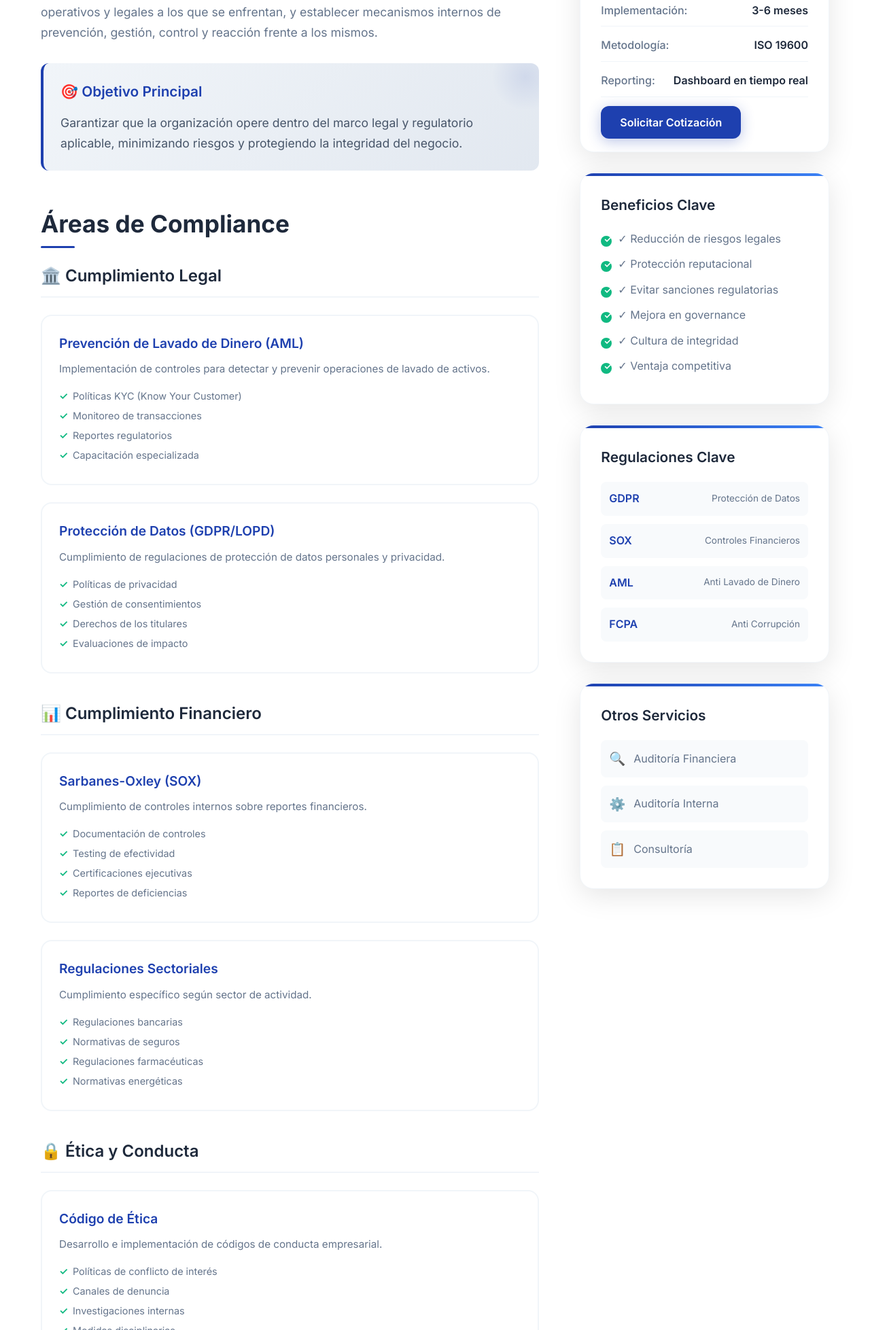
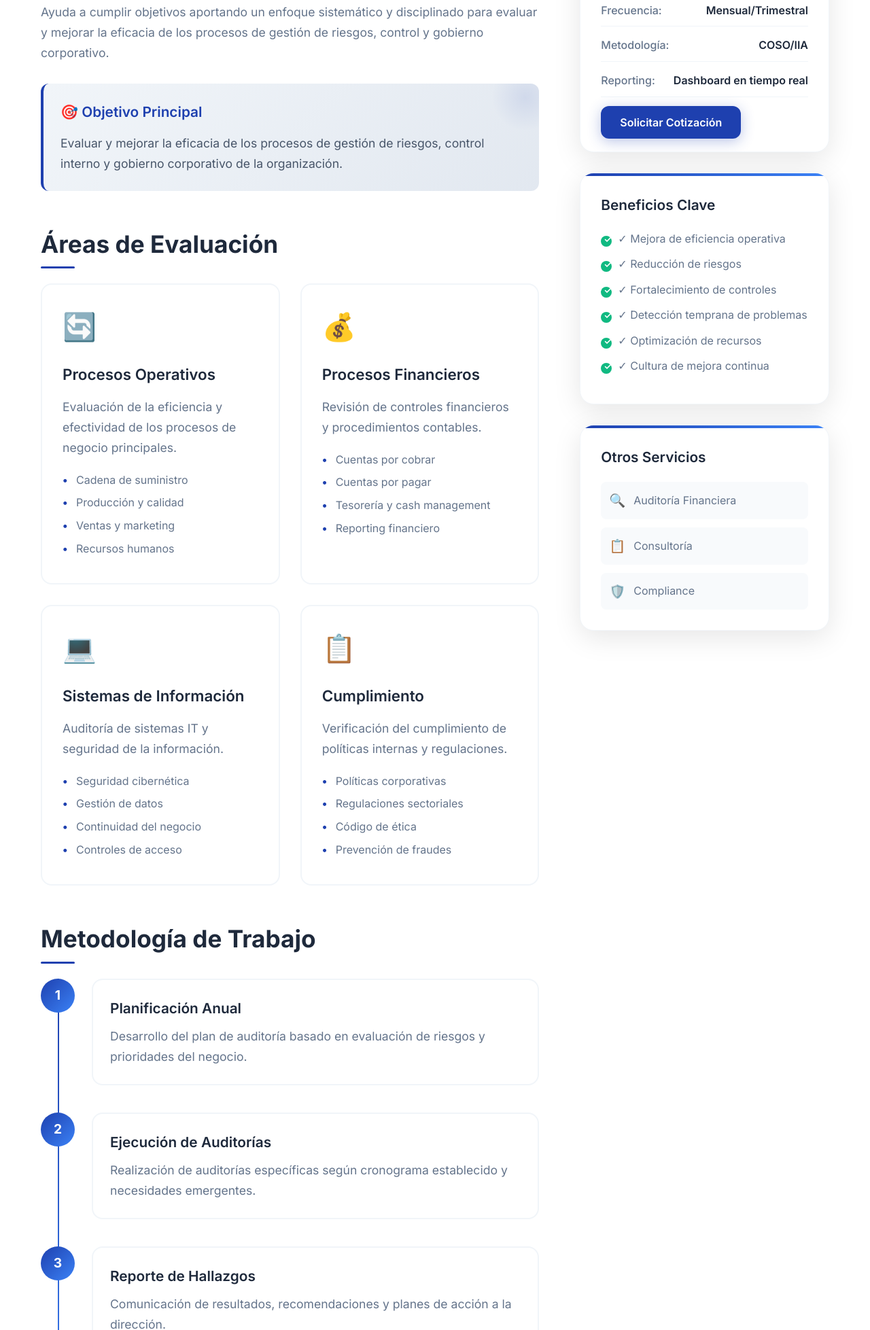
Before and after one commit to Alexis20230/taxa-one, a plain HTML site: page conpliance.html in a window 1280 px wide. Shown: the part 843-2800 px from the top of the page at 68% size. Drawn offline with Linux system fonts and the light colour scheme.

Commit message:
Update conpliance.html

```diff
--- a/conpliance.html
+++ b/conpliance.html
@@ -3,7 +3,7 @@
 <head>
     <meta charset="UTF-8">
     <meta name="viewport" content="width=device-width, initial-scale=1.0">
-    <title>Taxaccount & Asociados<</title>
+    <title>Auditoría Interna - AuditPro</title>
     <link rel="stylesheet" href="estilo 1.css">
     <link rel="stylesheet" href="estilo 2.css">
     <link href="https://fonts.googleapis.com/css2?family=Inter:wght@300;400;500;600;700&display=swap" rel="stylesheet">
@@ -15,7 +15,7 @@
             <div class="nav-container">
                 <div class="logo">
                     <span class="logo-icon">📊</span>
-                    <span class="logo-text">Taxaccount & Asociados<</span>
+                    <span class="logo-text">AuditPro</span>
                 </div>
 
                 <ul class="nav-menu">
@@ -25,10 +25,10 @@
                     <li class="nav-item dropdown">
                         <a href="#servicios" class="nav-link dropdown-toggle">Servicios</a>
                         <div class="dropdown-menu">
-                            <a href="consultoria financiera.html" class="dropdown-item">Auditoría Financiera</a>
-                            <a href="auditoria.html" class="dropdown-item">Auditoría Interna</a>
+                            <a href="auditoria.html" class="dropdown-item">Auditoría Financiera</a>
+                            <a href=".html" class="dropdown-item active">Auditoría Interna</a>
                             <a href="consultorias.html" class="dropdown-item">Consultoría</a>
-                            <a href="conpliance.html" class="dropdown-item active">Compliance</a>
+                            <a href="conpliance.html" class="dropdown-item">Compliance</a>
                         </div>
                     </li>
                     <li class="nav-item">
@@ -53,33 +53,33 @@
         <div class="service-hero-container">
             <div class="service-hero-content">
                 <div class="breadcrumb">
-                    <a href="index.html">Inicio</a> / <span>Compliance</span>
+                    <a href="index.html">Inicio</a> / <span>Auditoría Interna</span>
                 </div>
                 <h1 class="service-hero-title">
-                    <span class="service-icon">🛡️</span>
-                    Compliance y Cumplimiento
+                    <span class="service-icon">⚙️</span>
+                    Auditoría Interna
                 </h1>
                 <p class="service-hero-description">
-                    Aseguramiento integral del cumplimiento normativo y regulatorio para minimizar riesgos
-                    legales, proteger la reputación corporativa y garantizar la sostenibilidad del negocio.
+                    Evaluación independiente y objetiva de procesos internos para optimizar la eficiencia
+                    operacional, fortalecer el control de gestión y agregar valor a tu organización.
                 </p>
                 <div class="service-stats">
                     <div class="service-stat">
-                        <span class="stat-number">100+</span>
-                        <span class="stat-label">Regulaciones Monitoreadas</span>
+                        <span class="stat-number">150+</span>
+                        <span class="stat-label">Procesos Optimizados</span>
                     </div>
                     <div class="service-stat">
-                        <span class="stat-number">0</span>
-                        <span class="stat-label">Sanciones Recibidas</span>
+                        <span class="stat-number">85%</span>
+                        <span class="stat-label">Mejora en Eficiencia</span>
                     </div>
                     <div class="service-stat">
                         <span class="stat-number">24/7</span>
-                        <span class="stat-label">Monitoreo Regulatorio</span>
+                        <span class="stat-label">Monitoreo Continuo</span>
                     </div>
                 </div>
             </div>
         </div>
-        <div class="service-hero-bg service-hero-bg-compliance"></div>
+        <div class="service-hero-bg service-hero-bg-internal"></div>
     </section>
 
     <!-- Service Details -->
@@ -88,149 +88,94 @@
             <div class="service-content">
                 <div class="service-main">
                     <div class="service-section">
-                        <h2>¿Qué es Compliance?</h2>
-                        <p>El compliance o cumplimiento normativo es el conjunto de procedimientos y buenas prácticas adoptadas por las organizaciones para identificar y clasificar los riesgos operativos y legales a los que se enfrentan, y establecer mecanismos internos de prevención, gestión, control y reacción frente a los mismos.</p>
+                        <h2>¿Qué es la Auditoría Interna?</h2>
+                        <p>La auditoría interna es una actividad independiente y objetiva de aseguramiento y consulta, diseñada para agregar valor y mejorar las operaciones de una organización. Ayuda a cumplir objetivos aportando un enfoque sistemático y disciplinado para evaluar y mejorar la eficacia de los procesos de gestión de riesgos, control y gobierno corporativo.</p>
 
                         <div class="highlight-box">
                             <h3>🎯 Objetivo Principal</h3>
-                            <p>Garantizar que la organización opere dentro del marco legal y regulatorio aplicable, minimizando riesgos y protegiendo la integridad del negocio.</p>
+                            <p>Evaluar y mejorar la eficacia de los procesos de gestión de riesgos, control interno y gobierno corporativo de la organización.</p>
                         </div>
                     </div>
 
                     <div class="service-section">
-                        <h2>Áreas de Compliance</h2>
-                        <div class="compliance-areas">
-                            <div class="compliance-category">
-                                <h3>🏛️ Cumplimiento Legal</h3>
-                                <div class="compliance-items">
-                                    <div class="compliance-item">
-                                        <h4>Prevención de Lavado de Dinero (AML)</h4>
-                                        <p>Implementación de controles para detectar y prevenir operaciones de lavado de activos.</p>
-                                        <ul>
-                                            <li>Políticas KYC (Know Your Customer)</li>
-                                            <li>Monitoreo de transacciones</li>
-                                            <li>Reportes regulatorios</li>
-                                            <li>Capacitación especializada</li>
-                                        </ul>
-                                    </div>
-
-                                    <div class="compliance-item">
-                                        <h4>Protección de Datos (GDPR/LOPD)</h4>
-                                        <p>Cumplimiento de regulaciones de protección de datos personales y privacidad.</p>
-                                        <ul>
-                                            <li>Políticas de privacidad</li>
-                                            <li>Gestión de consentimientos</li>
-                                            <li>Derechos de los titulares</li>
-                                            <li>Evaluaciones de impacto</li>
-                                        </ul>
-                                    </div>
-                                </div>
+                        <h2>Áreas de Evaluación</h2>
+                        <div class="evaluation-areas">
+                            <div class="area-card">
+                                <div class="area-icon">🔄</div>
+                                <h3>Procesos Operativos</h3>
+                                <p>Evaluación de la eficiencia y efectividad de los procesos de negocio principales.</p>
+                                <ul>
+                                    <li>Cadena de suministro</li>
+                                    <li>Producción y calidad</li>
+                                    <li>Ventas y marketing</li>
+                                    <li>Recursos humanos</li>
+                                </ul>
                             </div>
-
-                            <div class="compliance-category">
-                                <h3>📊 Cumplimiento Financiero</h3>
-                                <div class="compliance-items">
-                                    <div class="compliance-item">
-                                        <h4>Sarbanes-Oxley (SOX)</h4>
-                                        <p>Cumplimiento de controles internos sobre reportes financieros.</p>
-                                        <ul>
-                                            <li>Documentación de controles</li>
-                                            <li>Testing de efectividad</li>
-                                            <li>Certificaciones ejecutivas</li>
-                                            <li>Reportes de deficiencias</li>
-                                        </ul>
-                                    </div>
-
-                                    <div class="compliance-item">
-                                        <h4>Regulaciones Sectoriales</h4>
-                                        <p>Cumplimiento específico según sector de actividad.</p>
-                                        <ul>
-                                            <li>Regulaciones bancarias</li>
-                                            <li>Normativas de seguros</li>
-                                            <li>Regulaciones farmacéuticas</li>
-                                            <li>Normativas energéticas</li>
-                                        </ul>
-                                    </div>
-                                </div>
+                            <div class="area-card">
+                                <div class="area-icon">💰</div>
+                                <h3>Procesos Financieros</h3>
+                                <p>Revisión de controles financieros y procedimientos contables.</p>
+                                <ul>
+                                    <li>Cuentas por cobrar</li>
+                                    <li>Cuentas por pagar</li>
+                                    <li>Tesorería y cash management</li>
+                                    <li>Reporting financiero</li>
+                                </ul>
                             </div>
-
-                            <div class="compliance-category">
-                                <h3>🔒 Ética y Conducta</h3>
-                                <div class="compliance-items">
-                                    <div class="compliance-item">
-                                        <h4>Código de Ética</h4>
-                                        <p>Desarrollo e implementación de códigos de conducta empresarial.</p>
-                                        <ul>
-                                            <li>Políticas de conflicto de interés</li>
-                                            <li>Canales de denuncia</li>
-                                            <li>Investigaciones internas</li>
-                                            <li>Medidas disciplinarias</li>
-                                        </ul>
-                                    </div>
-
-                                    <div class="compliance-item">
-                                        <h4>Prevención de Corrupción</h4>
-                                        <p>Programas anticorrupción y transparencia empresarial.</p>
-                                        <ul>
-                                            <li>Políticas de regalos</li>
-                                            <li>Due diligence de terceros</li>
-                                            <li>Controles de pagos</li>
-                                            <li>Capacitación anticorrupción</li>
-                                        </ul>
-                                    </div>
-                                </div>
+                            <div class="area-card">
+                                <div class="area-icon">💻</div>
+                                <h3>Sistemas de Información</h3>
+                                <p>Auditoría de sistemas IT y seguridad de la información.</p>
+                                <ul>
+                                    <li>Seguridad cibernética</li>
+                                    <li>Gestión de datos</li>
+                                    <li>Continuidad del negocio</li>
+                                    <li>Controles de acceso</li>
+                                </ul>
+                            </div>
+                            <div class="area-card">
+                                <div class="area-icon">📋</div>
+                                <h3>Cumplimiento</h3>
+                                <p>Verificación del cumplimiento de políticas internas y regulaciones.</p>
+                                <ul>
+                                    <li>Políticas corporativas</li>
+                                    <li>Regulaciones sectoriales</li>
+                                    <li>Código de ética</li>
+                                    <li>Prevención de fraudes</li>
+                                </ul>
                             </div>
                         </div>
                     </div>
 
                     <div class="service-section">
-                        <h2>Programa de Compliance</h2>
-                        <div class="compliance-program">
-                            <div class="program-pillar">
-                                <div class="pillar-icon">📋</div>
-                                <h3>1. Evaluación de Riesgos</h3>
-                                <p>Identificación y evaluación de riesgos de cumplimiento específicos del negocio.</p>
-                                <div class="pillar-activities">
-                                    <span>Risk Assessment</span>
-                                    <span>Matriz de Riesgos</span>
-                                    <span>Gap Analysis</span>
-                                    <span>Benchmarking</span>
+                        <h2>Metodología de Trabajo</h2>
+                        <div class="methodology-timeline">
+                            <div class="timeline-item">
+                                <div class="timeline-marker">1</div>
+                                <div class="timeline-content">
+                                    <h3>Planificación Anual</h3>
+                                    <p>Desarrollo del plan de auditoría basado en evaluación de riesgos y prioridades del negocio.</p>
                                 </div>
                             </div>
-
-                            <div class="program-pillar">
-                                <div class="pillar-icon">📖</div>
-                                <h3>2. Políticas y Procedimientos</h3>
-                                <p>Desarrollo de políticas claras y procedimientos operativos de cumplimiento.</p>
-                                <div class="pillar-activities">
-                                    <span>Manual de Compliance</span>
-                                    <span>Políticas Específicas</span>
-                                    <span>Procedimientos Operativos</span>
-                                    <span>Actualizaciones Regulatorias</span>
+                            <div class="timeline-item">
+                                <div class="timeline-marker">2</div>
+                                <div class="timeline-content">
+                                    <h3>Ejecución de Auditorías</h3>
+                                    <p>Realización de auditorías específicas según cronograma establecido y necesidades emergentes.</p>
                                 </div>
                             </div>
-
-                            <div class="program-pillar">
-                                <div class="pillar-icon">🎓</div>
-                                <h3>3. Capacitación</h3>
-                                <p>Programas de formación continua para todos los niveles organizacionales.</p>
-                                <div class="pillar-activities">
-                                    <span>Inducción Compliance</span>
-                                    <span>Capacitación Especializada</span>
-                                    <span>E-learning</span>
-                                    <span>Evaluaciones</span>
+                            <div class="timeline-item">
+                                <div class="timeline-marker">3</div>
+                                <div class="timeline-content">
+                                    <h3>Reporte de Hallazgos</h3>
+                                    <p>Comunicación de resultados, recomendaciones y planes de acción a la dirección.</p>
                                 </div>
                             </div>
-
-                            <div class="program-pillar">
-                                <div class="pillar-icon">📊</div>
-                                <h3>4. Monitoreo y Control</h3>
-                                <p>Sistemas de monitoreo continuo y controles preventivos y detectivos.</p>
-                                <div class="pillar-activities">
-                                    <span>KRIs y KPIs</span>
-                                    <span>Testing Periódico</span>
-                                    <span>Auditorías Internas</span>
-                                    <span>Reportes Ejecutivos</span>
+                            <div class="timeline-item">
+                                <div class="timeline-marker">4</div>
+                                <div class="timeline-content">
+                                    <h3>Seguimiento</h3>
+                                    <p>Monitoreo de la implementación de recomendaciones y mejoras continuas.</p>
                                 </div>
                             </div>
                         </div>
@@ -243,15 +188,15 @@
                         <div class="service-info">
                             <div class="info-item">
                                 <span class="info-label">Modalidad:</span>
-                                <span class="info-value">Continua</span>
+                                <span class="info-value">Continua/Proyecto</span>
                             </div>
                             <div class="info-item">
-                                <span class="info-label">Implementación:</span>
-                                <span class="info-value">3-6 meses</span>
+                                <span class="info-label">Frecuencia:</span>
+                                <span class="info-value">Mensual/Trimestral</span>
                             </div>
                             <div class="info-item">
                                 <span class="info-label">Metodología:</span>
-                                <span class="info-value">ISO 19600</span>
+                                <span class="info-value">COSO/IIA</span>
                             </div>
                             <div class="info-item">
                                 <span class="info-label">Reporting:</span>
@@ -264,35 +209,13 @@
                     <div class="sidebar-card">
                         <h3>Beneficios Clave</h3>
                         <ul class="benefits-list">
-                            <li>✓ Reducción de riesgos legales</li>
-                            <li>✓ Protección reputacional</li>
-                            <li>✓ Evitar sanciones regulatorias</li>
-                            <li>✓ Mejora en governance</li>
-                            <li>✓ Cultura de integridad</li>
-                            <li>✓ Ventaja competitiva</li>
+                            <li>✓ Mejora de eficiencia operativa</li>
+                            <li>✓ Reducción de riesgos</li>
+                            <li>✓ Fortalecimiento de controles</li>
+                            <li>✓ Detección temprana de problemas</li>
+                            <li>✓ Optimización de recursos</li>
+                            <li>✓ Cultura de mejora continua</li>
                         </ul>
-                    </div>
-
-                    <div class="sidebar-card">
-                        <h3>Regulaciones Clave</h3>
-                        <div class="regulations-list">
-                            <div class="regulation-item">
-                                <span class="regulation-name">GDPR</span>
-                                <span class="regulation-desc">Protección de Datos</span>
-                            </div>
-                            <div class="regulation-item">
-                                <span class="regulation-name">SOX</span>
-                                <span class="regulation-desc">Controles Financieros</span>
-                            </div>
-                            <div class="regulation-item">
-                                <span class="regulation-name">AML</span>
-                                <span class="regulation-desc">Anti Lavado de Dinero</span>
-                            </div>
-                            <div class="regulation-item">
-                                <span class="regulation-name">FCPA</span>
-                                <span class="regulation-desc">Anti Corrupción</span>
-                            </div>
-                        </div>
                     </div>
 
                     <div class="sidebar-card">
@@ -302,13 +225,13 @@
                                 <span class="related-icon">🔍</span>
                                 <span>Auditoría Financiera</span>
                             </a>
-                            <a href="auditoria-interna.html" class="related-service">
-                                <span class="related-icon">⚙️</span>
-                                <span>Auditoría Interna</span>
-                            </a>
                             <a href="consultoria.html" class="related-service">
                                 <span class="related-icon">📋</span>
                                 <span>Consultoría</span>
+                            </a>
+                            <a href="compliance.html" class="related-service">
+                                <span class="related-icon">🛡️</span>
+                                <span>Compliance</span>
                             </a>
                         </div>
                     </div>
@@ -321,8 +244,8 @@
     <section class="service-cta">
         <div class="container">
             <div class="cta-content">
-                <h2>¿Necesitas Fortalecer tu Programa de Compliance?</h2>
-                <p>Nuestros especialistas en cumplimiento te ayudarán a desarrollar un programa robusto y efectivo.</p>
+                <h2>¿Quieres Optimizar tus Procesos Internos?</h2>
+                <p>Nuestro equipo especializado te ayudará a identificar oportunidades de mejora y fortalecer tus controles internos.</p>
                 <div class="cta-buttons">
                     <a href="index.html#contacto" class="btn btn-primary">Contactar Ahora</a>
                     <a href="index.html" class="btn btn-secondary">Volver al Inicio</a>
@@ -346,10 +269,10 @@
                 <div class="footer-section">
                     <h4>Servicios</h4>
                     <ul>
-                        <li><a href="auditoria.html">Auditoría Financiera</a></li>
-                        <li><a href="fianciero.html">Auditoría Interna</a></li>
+                        <li><a href="auditoria-financiera.html">Auditoría Financiera</a></li>
+                        <li><a href="auditoria-interna.html">Auditoría Interna</a></li>
                         <li><a href="consultoria.html">Consultoría</a></li>
-                        <li><a href="conpliance.html">Compliance</a></li>
+                        <li><a href="compliance.html">Compliance</a></li>
                     </ul>
                 </div>
                 <div class="footer-section">
```
